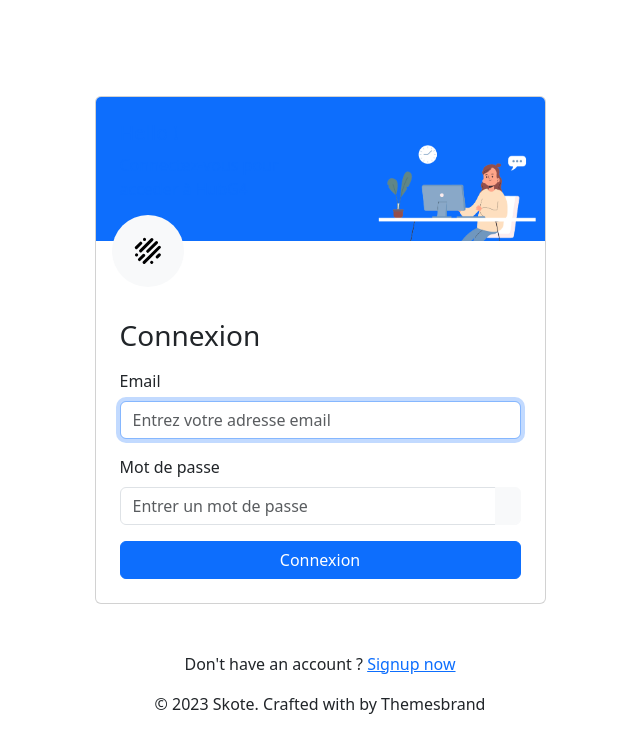
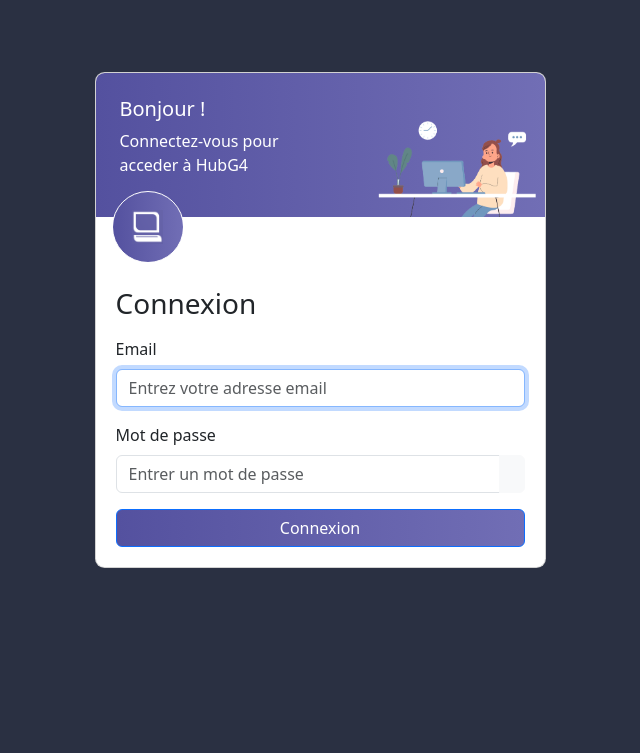
Before and after one commit to Pierson38/HubG4, a Symfony app: template templates/security/login.html.twig in a window 1280 px wide. Shown: the top 753 px of the page, without its empty margins (320-960 px from the left). Run offline with Twig, Linux system fonts and the light colour scheme; the template is opened without the code that fills it, so the values that code supplies are empty; some libraries are stand-ins or nearby versions.

Commit message:
login style

```diff
--- a/templates/auth-recoverpw.html.twig
+++ b/templates/auth-recoverpw.html.twig
@@ -51,7 +51,6 @@
                                         Entrez votre email et nous vous enverrons un lien pour réinitialiser votre mot de passe.
                                     </div>
                                     <button class="btn text-white w-md waves-effect waves-light" type="submit" style="background: linear-gradient(to right,#54519F,#716eb5)">Réinitialiser</button>
-
 								{{ form_end(requestForm) }}
 							</div>
 
--- a/templates/auth-reset.html.twig
+++ b/templates/auth-reset.html.twig
@@ -41,7 +41,7 @@
 
 								{{ form_start(resetForm) }}
 								{{ form_row(resetForm.plainPassword) }}
-								<button class="btn waves-effect waves-light text-white" style="background: linear-gradient(to right,#54519F,#716eb5)">Réinitialiser</button>
+								<button class="btn waves-effect w-md waves-light text-white" style="background: linear-gradient(to right,#54519F,#716eb5)">Réinitialiser</button>
 								{{ form_end(resetForm) }}
 
 							</div>
--- a/templates/security/login.html.twig
+++ b/templates/security/login.html.twig
@@ -8,18 +8,18 @@
 
 </head>
 
-<body>
-	<div class="account-pages my-5 pt-sm-5">
+<body style="background: #2a3042">
+	<div class="account-pages my-4 pt-sm-5">
 		<div class="container">
 			<div class="row justify-content-center">
 				<div class="col-md-8 col-lg-6 col-xl-5">
-					<div class="card overflow-hidden">
-						<div class="bg-primary bg-soft">
+					<div class="card overflow-hidden" style="border-radius: 0.6rem">
+						<div style="background: linear-gradient(to right,#54519F,#716eb5)">
 							<div class="row">
 								<div class="col-7">
-									<div class="text-primary p-4">
-										<h5 class="text-primary">Hello !</h5>
-										<p>Connectez-vous pour acceder à HubG4</p>
+									<div class="text-white p-4">
+										<h5 class="text-white">Bonjour !</h5>
+										<p >Connectez-vous pour acceder à HubG4</p>
 									</div>
 								</div>
 								<div class="col-5 align-self-end">
@@ -29,23 +29,15 @@
 						</div>
 						<div class="card-body pt-0">
 							<div class="auth-logo">
-								<a href="{{ path('home') }}" class="auth-logo-light">
+								<a href="{{ path('home') }}">
 									<div class="avatar-md profile-user-wid mb-4">
-										<span class="avatar-title rounded-circle bg-light">
-											<img src="/images/logo-light.svg" alt="" class="rounded-circle" height="34">
-										</span>
-									</div>
-								</a>
-
-								<a href="{{ path('home') }}" class="auth-logo-dark">
-									<div class="avatar-md profile-user-wid mb-4">
-										<span class="avatar-title rounded-circle bg-light">
-											<img src="/images/logo.svg" alt="" class="rounded-circle" height="34">
+										<span class="avatar-title rounded-circle" style="background: linear-gradient(to right,#54519F,#716eb5); border: 0.1rem solid">
+											<img src="/images/hubG4_S.png" alt="" height="34">
 										</span>
 									</div>
 								</a>
 							</div>
-							<div class="p-2">
+							<div class="px-1 pb-1">
 								<form method="post" class="form-horizontal">
 									{% if error %}
 										<div class="alert alert-danger">{{ error.messageKey|trans(error.messageData, 'security') }}</div>
@@ -78,31 +70,12 @@
 
 
 									<div class="mt-3 d-grid">
-										<button class="btn btn-primary waves-effect waves-light" type="submit">Connexion</button>
+										<button class="btn btn-primary waves-effect waves-light" type="submit" style="background: linear-gradient(to right,#54519F,#716eb5)">Connexion</button>
 									</div>
 								</form>
 							</div>
-
 						</div>
 					</div>
-					<div class="mt-5 text-center">
-
-						<div>
-							<p>Don't have an account ?
-								<a href="auth-register" class="fw-medium text-primary">
-									Signup now
-								</a>
-							</p>
-							<p>©
-								<script>
-									document.write(new Date().getFullYear())
-								</script>
-								Skote. Crafted with
-								<i class="mdi mdi-heart text-danger"></i>
-								by Themesbrand</p>
-						</div>
-					</div>
-
 				</div>
 			</div>
 		</div>
```
Also changed, not shown: 1 other file.
